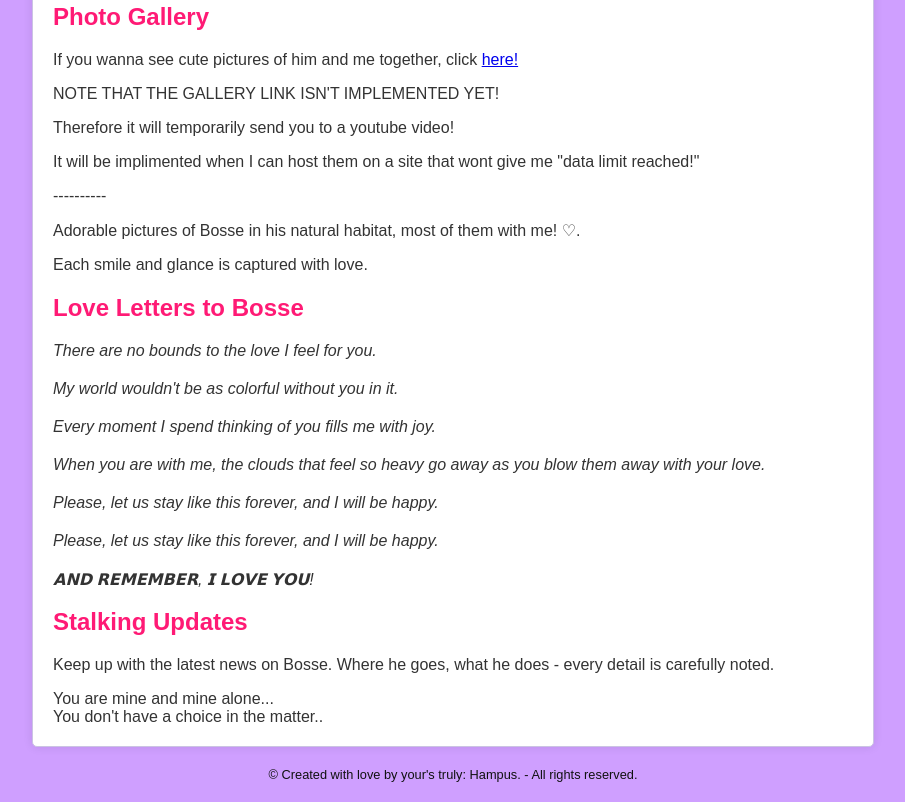
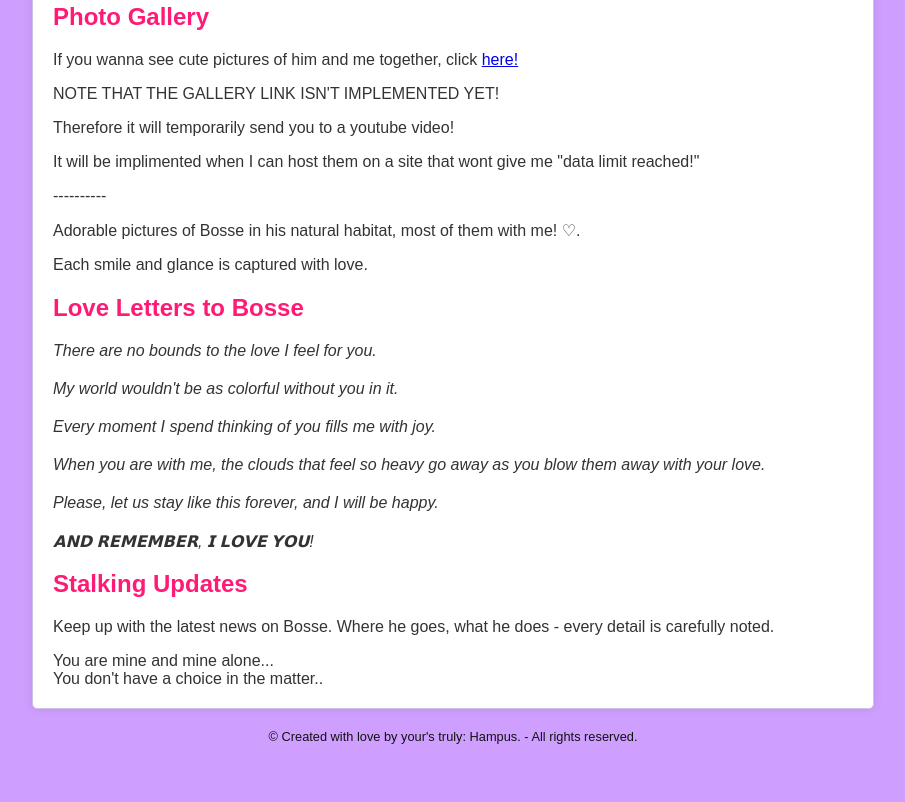
Before and after one commit to BestHampus/him, a plain HTML site: page index.html in a window 1280 px wide. Shown: the part 589-1391 px from the top of the page, without its empty margins (187-1092 px from the left). After the commit the page ends 1353 px from the top, so only its background shows below. Drawn offline with Linux system fonts and the light colour scheme.

Commit message:
Update index.html

```diff
--- a/index.html
+++ b/index.html
@@ -89,7 +89,6 @@
         <p class="love-letter">Every moment I spend thinking of you fills me with joy.</p>
         <p class="love-letter">When you are with me, the clouds that feel so heavy go away as you blow them away with your love.</p>
         <p class="love-letter">Please, let us stay like this forever, and I will be happy.</p>
-        <p class="love-letter">Please, let us stay like this forever, and I will be happy.</p>
         <p class="love-letter">𝗔𝗡𝗗 𝗥𝗘𝗠𝗘𝗠𝗕𝗘𝗥, 𝗜 𝗟𝗢𝗩𝗘 𝗬𝗢𝗨!</p>
         <h2>Stalking Updates</h2>
         <p>Keep up with the latest news on Bosse. Where he goes, what he does - every detail is carefully noted.</p>
```
